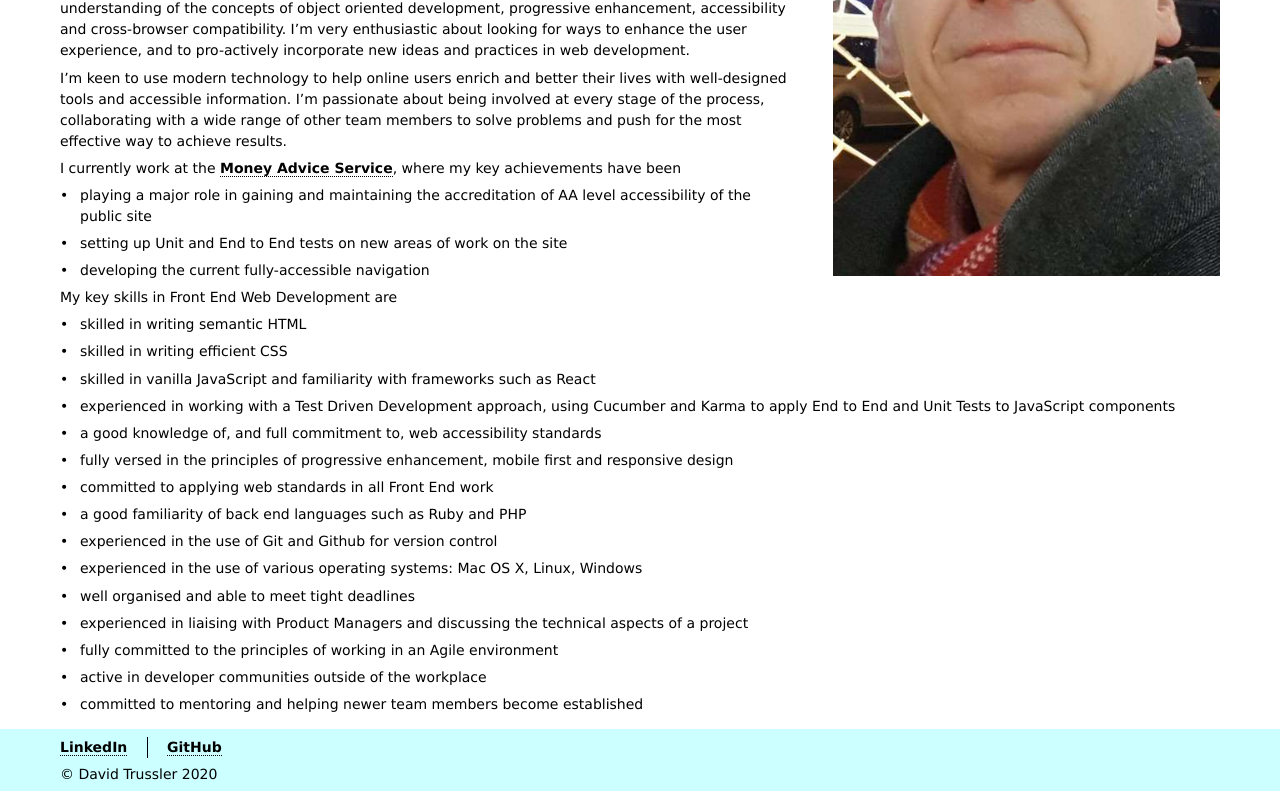
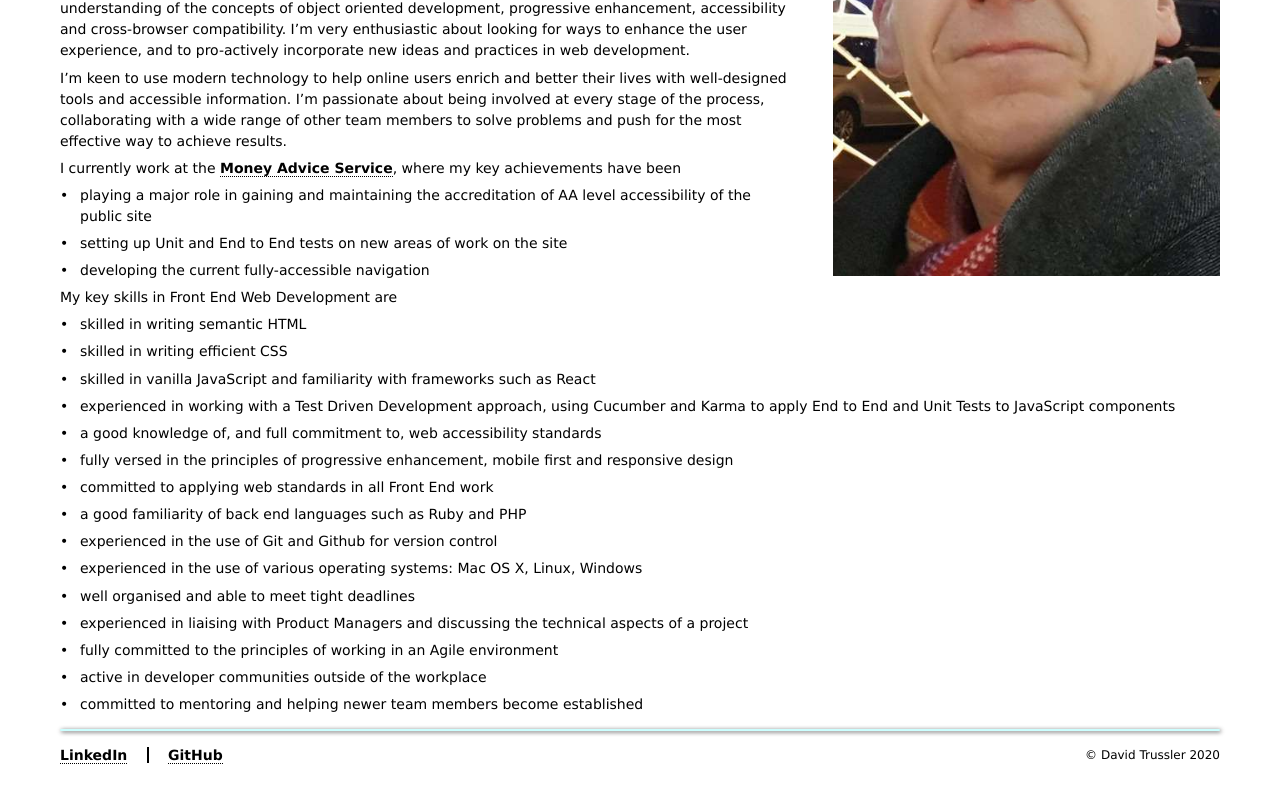
Before and after one commit to davidtrussler/david-trussler-net_next, a Next.js app: page / in a window 1280 px wide. Shown: the part 420-1220 px from the top of the page. After the commit the page ends 1198 px from the top, so only its background shows below. Built offline with nearby package versions, Linux system fonts and the light colour scheme.

Commit message:
Updates styles for footer

```diff
--- a/components/Footer.js
+++ b/components/Footer.js
@@ -25,7 +25,7 @@ export function Footer(props) {
             </ul>
           </nav>
 
-          <p>&#169; David Trussler 2020</p>
+          <p className="footer__credit">&#169; David Trussler 2020</p>
         </div>
       </div>
     </footer>
--- /dev/null
+++ b/stylesheets/_footer.scss
@@ -0,0 +1,41 @@
+footer {}
+
+.footer__inner {
+	@include column(12);
+
+	&:before {
+		@include divider_horizontal;
+	}
+
+	nav {
+		float: left;
+		width: 50%;
+	}
+}
+
+.footer__links {
+	@include clearfix;
+
+	margin: 1rem 0 0;
+}
+
+.footer__linkitem {
+	border-right: solid 2px;
+	margin-right: $default-gutter * 2;
+	padding-right: $default-gutter * 2;
+	line-height: 1rem;
+	float: left;
+
+	&:last-child {
+		border-right: none;
+		margin-right: 0;
+		padding-right: 0;
+	}
+}
+
+.footer__credit {
+	float: right;
+	font-size: 0.75rem;
+	line-height: 1rem;
+	margin-top: 1rem;
+}
--- a/stylesheets/_header.scss
+++ b/stylesheets/_header.scss
@@ -8,13 +8,7 @@ header {
 	margin-bottom: 1rem;
 
 	&:after {
-		content: '';
-		clear: both;
-		display: block;
-		height: 2px;
-		border-radius: 1px;
-		background: $colour-primary_background;
-		box-shadow: 1px 1px 4px rgba(0, 0, 0, 0.8);
+		@include divider_horizontal;
 	}
 }
 
--- a/stylesheets/_mediaqueries.scss
+++ b/stylesheets/_mediaqueries.scss
@@ -11,15 +11,3 @@ $mq-m-max: px(959) !default;
 $mq-l: px(960) !default;
 $mq-l-max: px(1199) !default;
 $mq-xl: px(1200) !default;
-
-@mixin respond-to($min-width, $max-width: false) {
-  @media screen and (min-width: $min-width) {
-    @if $max-width {
-      @media (max-width: $max-width) {
-        @content
-      }
-    } @else {
-      @content;
-    }
-  }
-}
--- /dev/null
+++ b/stylesheets/_mixins.scss
@@ -0,0 +1,21 @@
+@mixin respond-to($min-width, $max-width: false) {
+  @media screen and (min-width: $min-width) {
+    @if $max-width {
+      @media (max-width: $max-width) {
+        @content
+      }
+    } @else {
+      @content;
+    }
+  }
+}
+
+@mixin divider_horizontal {
+	content: '';
+	clear: both;
+	display: block;
+	height: 2px;
+	border-radius: 1px;
+	background: $colour-primary_background;
+	box-shadow: 1px 1px 4px rgba(0, 0, 0, 0.8);
+}
--- a/stylesheets/app.scss
+++ b/stylesheets/app.scss
@@ -1,23 +1,19 @@
 @import 'reset';
 @import 'variables';
+@import 'mixins';
 @import 'grid';
 @import 'mediaqueries';
 @import 'base';
 @import 'header';
-
-main, footer {
-	@include clearfix;
-}
+@import 'footer';
 
 main {
+	@include clearfix;
+
 	margin: 0 0 0.5rem;
 }
 
-footer {
-	background: $colour-primary_background;
-}
-
-.main__inner, .footer__inner {
+.main__inner {
 	@include column(12);
 }
 
@@ -38,24 +34,3 @@ footer {
 		width: 100%;
 	}
 }
-
-.footer__links {
-	@include clearfix;
-
-	margin: 0.5rem 0 0;
-}
-
-.footer__linkitem {
-	@include respond-to($mq-s) {
-		float: left;
-		border-left: solid 1px;
-		margin-left: $default-gutter;
-		padding-left: $default-gutter;
-
-		&:first-child {
-			border-left: none;
-			margin-left: 0;
-			padding-left: 0;
-		}
-	}
-}
```
